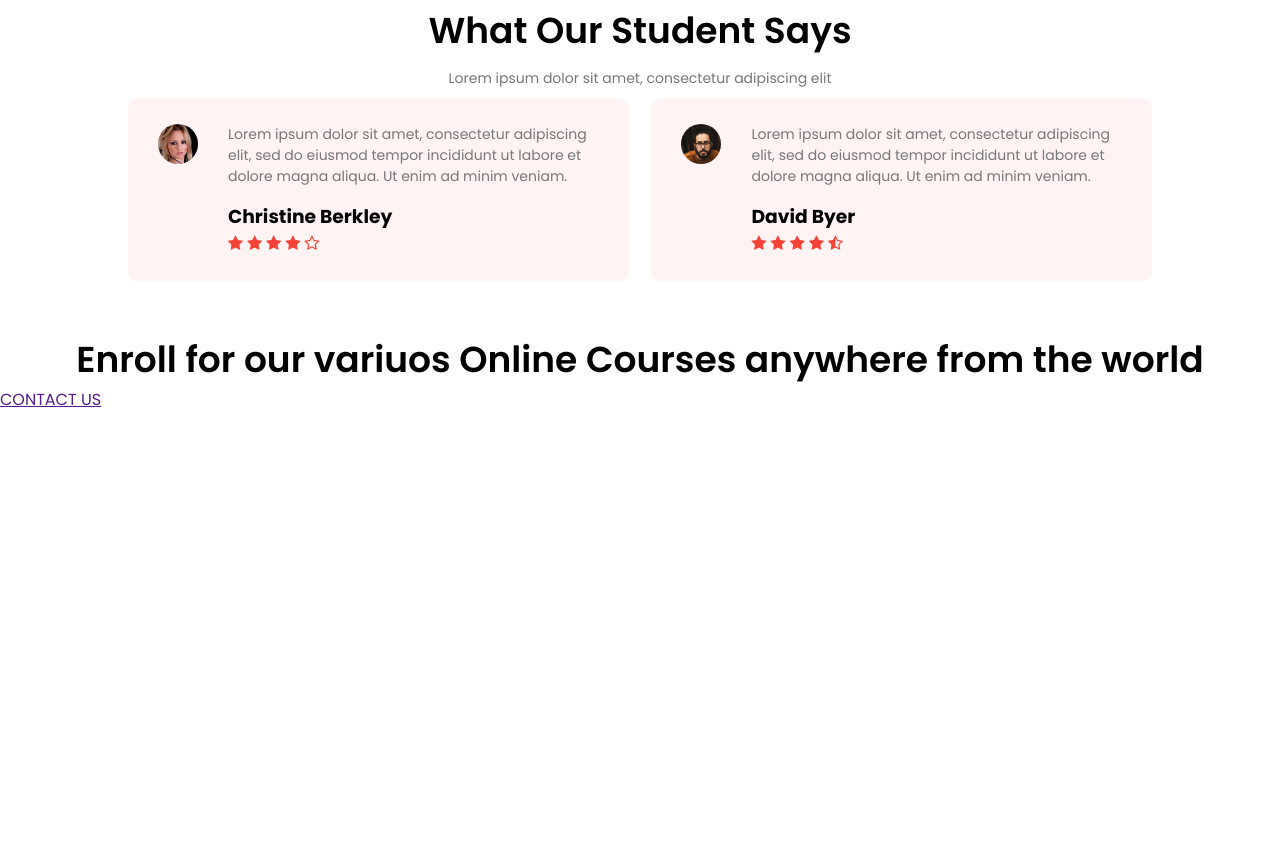
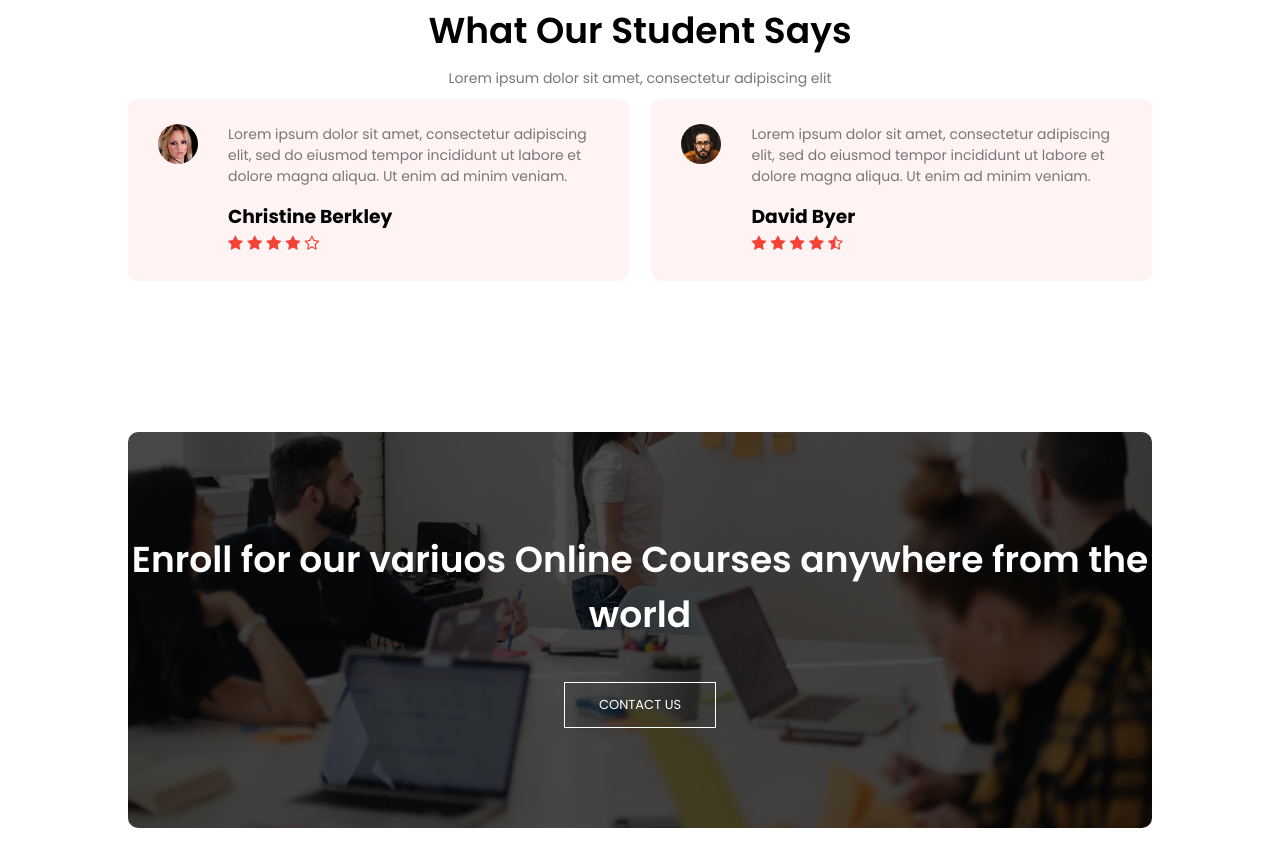
Before and after one commit to marcelongdiaz/edufold-project, a website: page index.html in a window 1280 px wide. Shown: the part 2706-3572 px from the top of the page. Before the commit the page ends 3118 px from the top, so only its background shows below. Drawn offline with Linux system fonts and the light colour scheme.

Commit message:
staging -- 10/29/2022

```diff
--- a/index.html
+++ b/index.html
@@ -160,7 +160,7 @@
 
     <section class="cta">
         <h1>Enroll for our variuos Online Courses anywhere from the world</h1>
-        <a href="">CONTACT US</a>
+        <a href="" class="hero-btn">CONTACT US</a>
     </section>
 
     <!--Javascript Actions-->
--- a/style.css
+++ b/style.css
@@ -340,3 +340,21 @@ section p{
             margin-right: 15px;
     }
 }
+
+/* Contact US */
+
+.cta{
+    margin: 100px auto;
+    width: 80%;
+    background-image: linear-gradient(rgba(0,0,0,0.7), rgba(0,0,0,0.7)), url(images/banner2.jpg);
+    background-position: center;
+    background-size: cover;
+    border-radius: 10px;
+    text-align: center;
+    padding: 100px 0;
+}
+.cta h1{
+    color: #fff;
+    margin-bottom: 40px;
+    padding: 0;
+}
```
